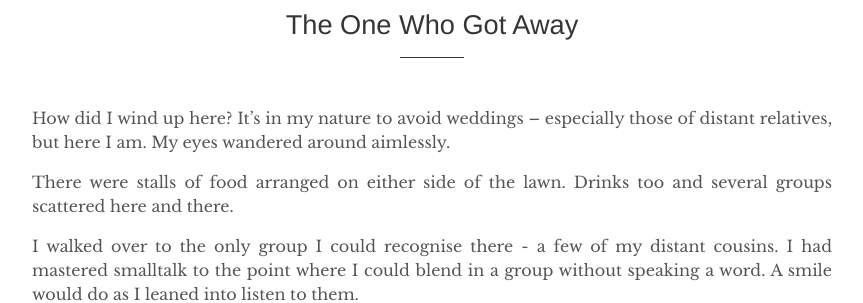
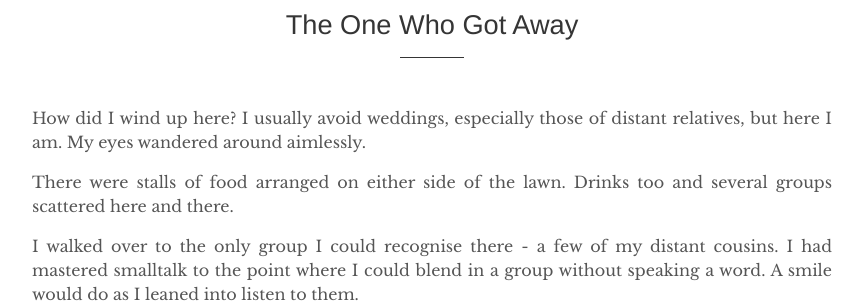
Before and after one commit to irshadshalu/irshadshalu.github.io, a Jekyll site: the page built from _posts/2025-09-08-the-one-who-got-away.md, in a window 1280 px wide and 900 px high. Shown: the part 156-459 px from the top of the window, without its empty margins (208-1071 px from the left). Built offline with Jekyll 4.4.1, drawn with Linux system fonts in a browser that asks for light colours; comment, search, counter and statistics services are not loaded.

Commit message:
Update 2025-09-08-the-one-who-got-away.md

```diff
--- a/_posts/2025-09-08-the-one-who-got-away.md
+++ b/_posts/2025-09-08-the-one-who-got-away.md
@@ -5,7 +5,7 @@ date:   2025-09-08 06:25:04 +0530
 categories: english story literuxure
 ---
 
-How did I wind up here? It's in my nature to avoid weddings -- especially those of distant relatives, but here I am. My eyes wandered around aimlessly.
+How did I wind up here? I usually avoid weddings, especially those of distant relatives, but here I am. My eyes wandered around aimlessly.
 
 
 There were stalls of food arranged on either side of the lawn. Drinks too and several groups scattered here and there.
```
